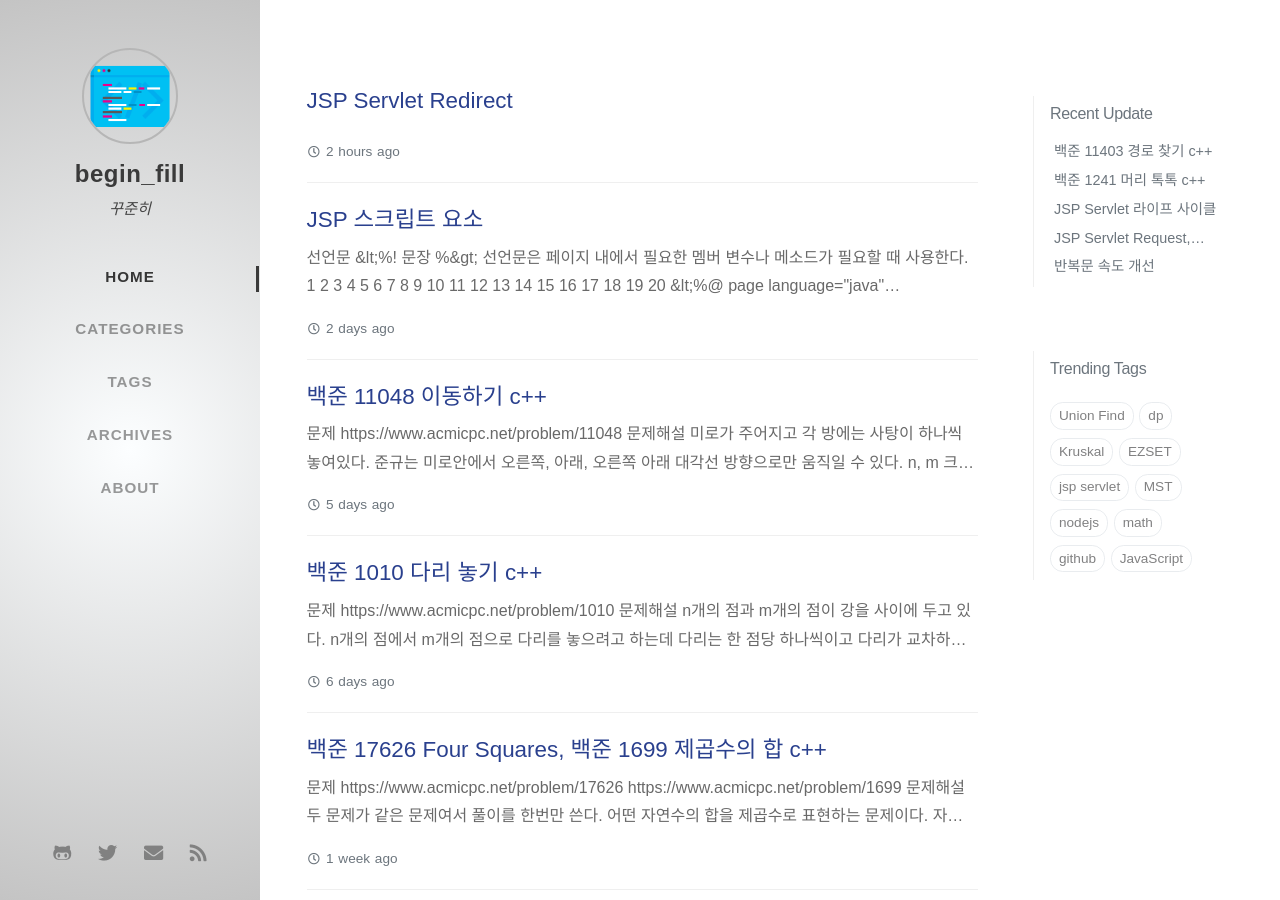
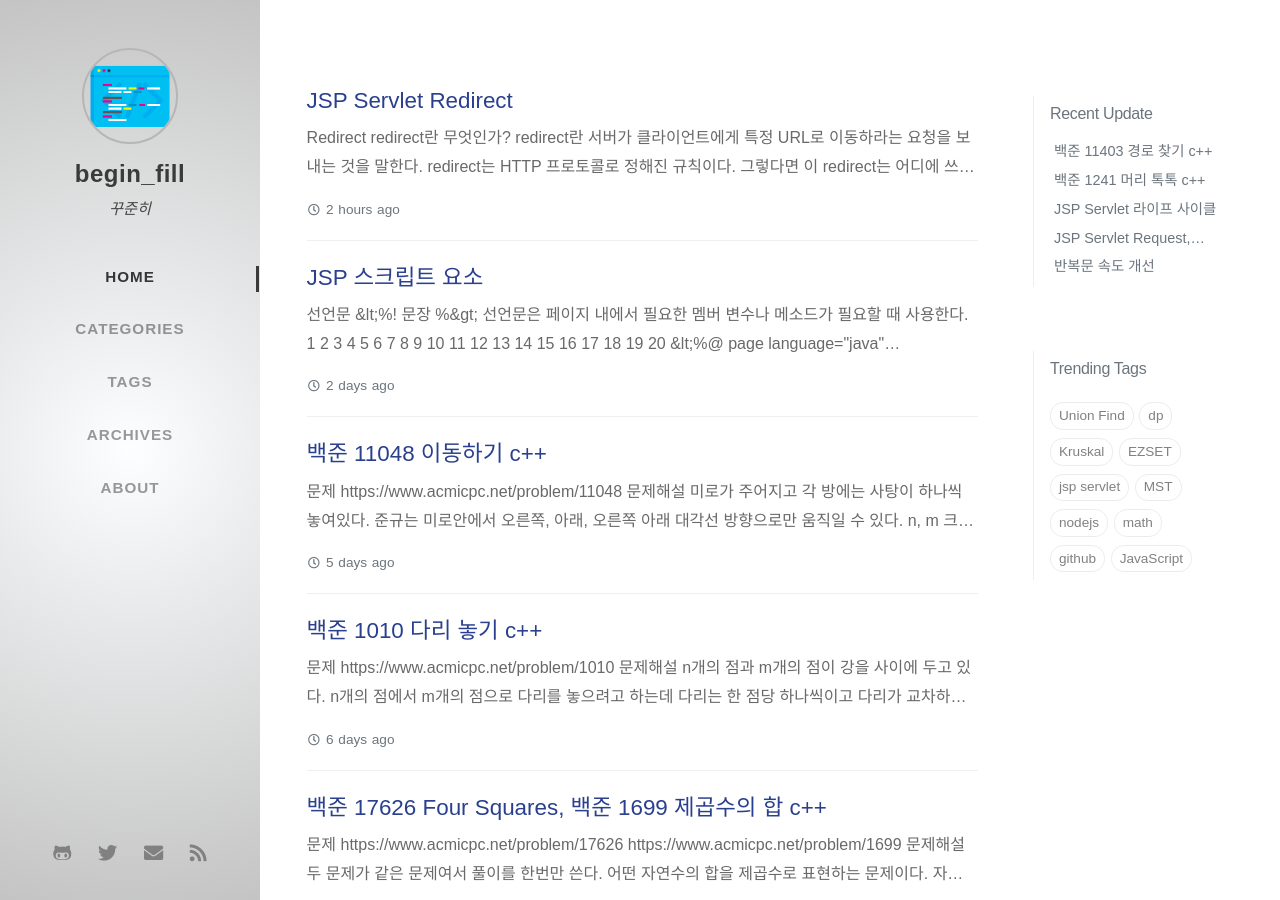
Before and after one commit to ip99202/ip99202.github.io, a Jekyll site: the page built from index.html, in a window 1280 px wide and 900 px high. Built offline with Jekyll 4.4.1, drawn with Linux system fonts in a browser that asks for light colours; nearby versions of some CDN libraries; some web fonts are replaced; the list of posts is cut into pages by our own code; comment, search, counter and statistics services are not loaded.

Commit message:
Fix post

````diff
--- a/_posts/2020-09-01-JSP-Servlet-Redirect.md
+++ b/_posts/2020-09-01-JSP-Servlet-Redirect.md
@@ -4,3 +4,65 @@ date: 2020-09-01 22:00:00 +0800
 categories: [Develop, JSP-Servlet]
 tags: [jsp-servlet]
 ---
+
+# Redirect
+---
+## redirect란 무엇인가?
+`redirect`란 서버가 클라이언트에게
+특정 URL로 이동하라는 요청을 보내는 것을 말한다.
+`redirect`는 HTTP 프로토콜로 정해진 규칙이다.
+
+그렇다면 이 `redirect`는 어디에 쓰일까?
+예를들어 게시판을 만든다고 생각해보자
+게시판에 글을 작성한 후 작성완료 버튼을 누르게되면
+다시 글 목록으로 돌아오도록 만들어야 한다.
+이러한 경우에 버튼을 누르면 `redirect`를 하도록 만들면 된다.
+<br><br>
+
+## 작동원리
+
+1. 서버가 리다이렉트 요청한 페이지를 받는다.
+
+2. 서버는 클라이언트에게 HTTP 상태코드 302로 응답한다.
+또한 헤더 내에 Location 값에 이동할 URL을 추가한다.
+
+3. 클라이언트는 서버로부터 받은 상태코드가 302라면 Location 해더값으로 재 요청을 보낸다.
+
+4. 브라우저의 주소창이 전송받은 URL로 바뀐다.
+
+<br>
+
+실제 코드로 확인해보자
+`Redirect1.jsp`
+```jsp
+<%@ page language="java" contentType="text/html; charset=UTF-8"
+    pageEncoding="UTF-8"%>
+<%
+	response.sendRedirect("Redirect2.jsp");
+%>
+```
+
+`Redirect2.jsp`
+```jsp
+<%@ page language="java" contentType="text/html; charset=UTF-8"
+	pageEncoding="UTF-8"%>
+<html>
+<head>
+<meta http-equiv="Content-Type" content="text/html; charset=UTF-8">
+<title></title>
+</head>
+<body>
+	redirect된 페이지
+</body>
+</html>
+```
+
+<img width="700px" src="https://user-images.githubusercontent.com/52627952/91882530-0c264f00-ecbe-11ea-9e26-9a5e3da85e94.JPG">
+
+실행 결과를 보게되면
+`Redirect1.jsp`의 HTTP 상태코드가 302임을 확인할 수 있다.
+<br>
+<img width="500px" src="https://user-images.githubusercontent.com/52627952/91882792-750dc700-ecbe-11ea-8420-e5d02d23453e.JPG">
+또한 응답헤더의 Location에 `Redirect2.jsp`가 있는것도 확인할 수 있다.
+
+위의 과정이 있기 때문에 현재 페이지는 `Redirect2.jsp`가 되는 것이다.
````
